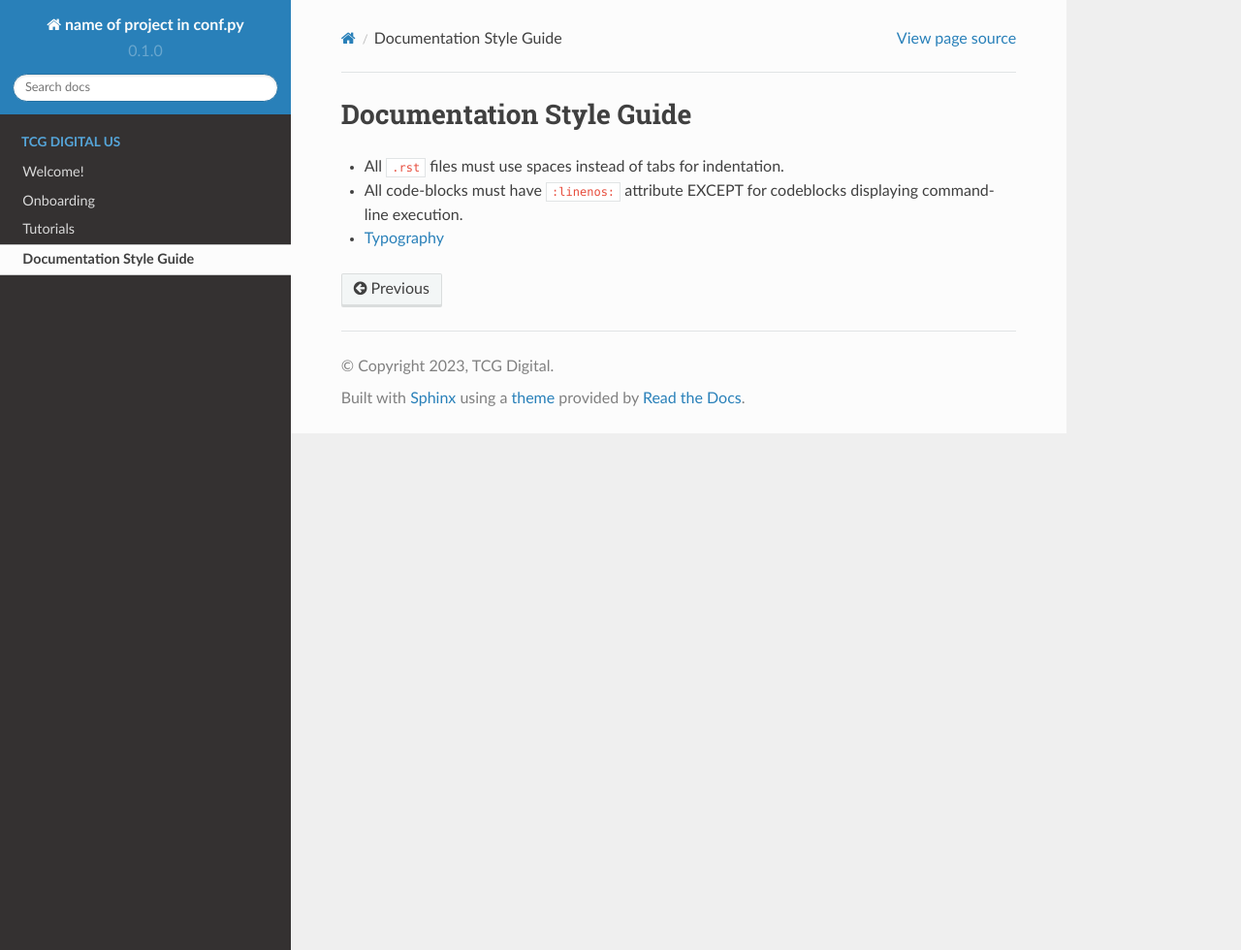
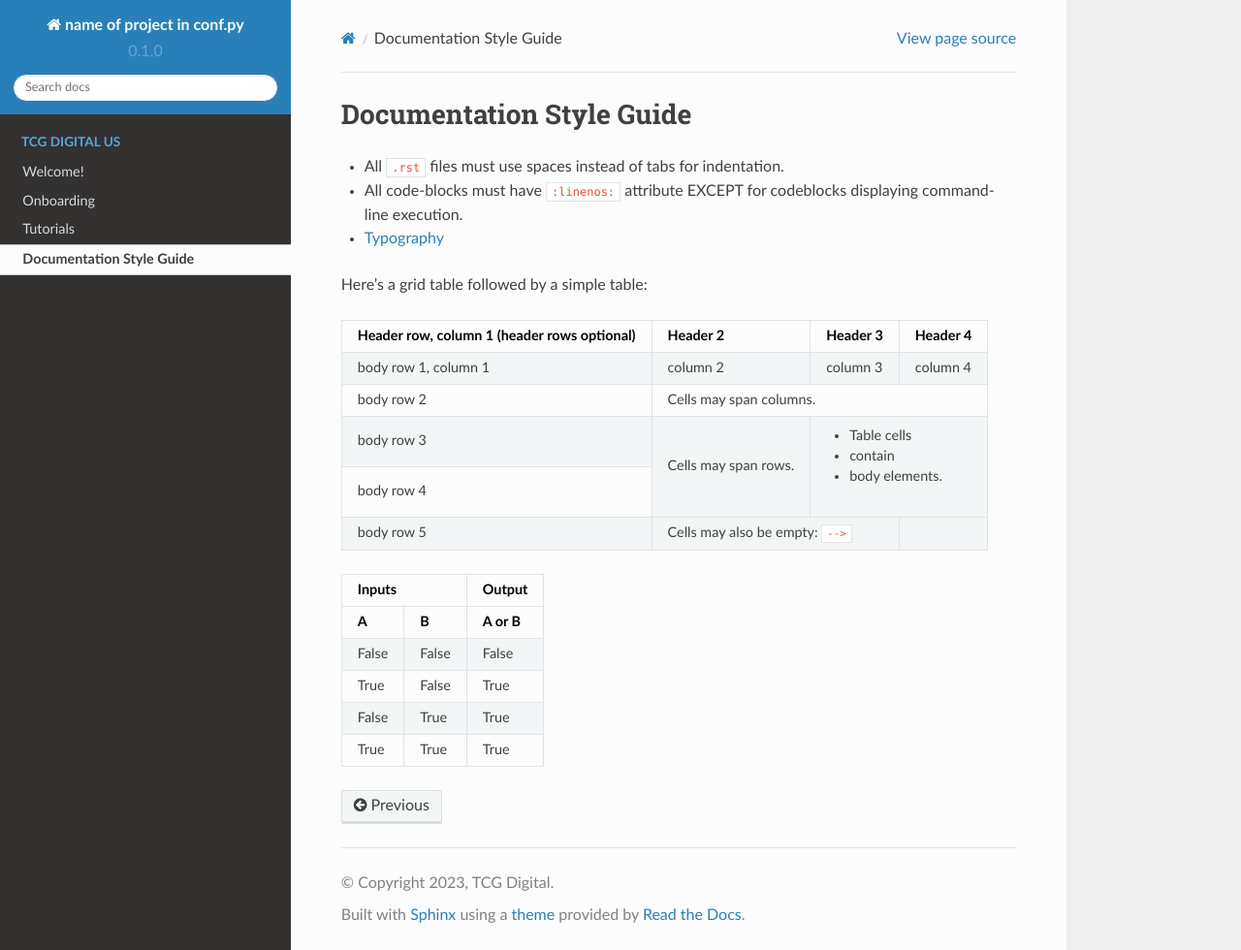
Before and after one commit to beoben/rtd-tutorial, a Sphinx documentation site: the page built from docs/source/tcg/doc-styleguide.rst, in a window 1280 px wide and 980 px high. Shown: the whole window at 97% size. Built offline with Sphinx 7.4.7 and the Read the Docs theme 2.0.0, drawn with Linux system fonts in a browser that asks for light colours; pages that are not in the unit, such as notebooks, are missing from menus.

Commit message:
Update doc-styleguide.rst

```diff
--- a/docs/source/tcg/doc-styleguide.rst
+++ b/docs/source/tcg/doc-styleguide.rst
@@ -7,3 +7,33 @@ Documentation Style Guide
   command-line execution.
 
 * `Typography <https://myst-parser.readthedocs.io/en/latest/syntax/typography.html>`_
+
+
+Here's a grid table followed by a simple table:
+
++------------------------+------------+----------+----------+
+| Header row, column 1   | Header 2   | Header 3 | Header 4 |
+| (header rows optional) |            |          |          |
++========================+============+==========+==========+
+| body row 1, column 1   | column 2   | column 3 | column 4 |
++------------------------+------------+----------+----------+
+| body row 2             | Cells may span columns.          |
++------------------------+------------+---------------------+
+| body row 3             | Cells may  | - Table cells       |
++------------------------+ span rows. | - contain           |
+| body row 4             |            | - body elements.    |
++------------------------+------------+----------+----------+
+| body row 5             | Cells may also be     |          |
+|                        | empty: ``-->``        |          |
++------------------------+-----------------------+----------+
+
+=====  =====  ======
+   Inputs     Output
+------------  ------
+  A      B    A or B
+=====  =====  ======
+False  False  False
+True   False  True
+False  True   True
+True   True   True
+=====  =====  ======
```
